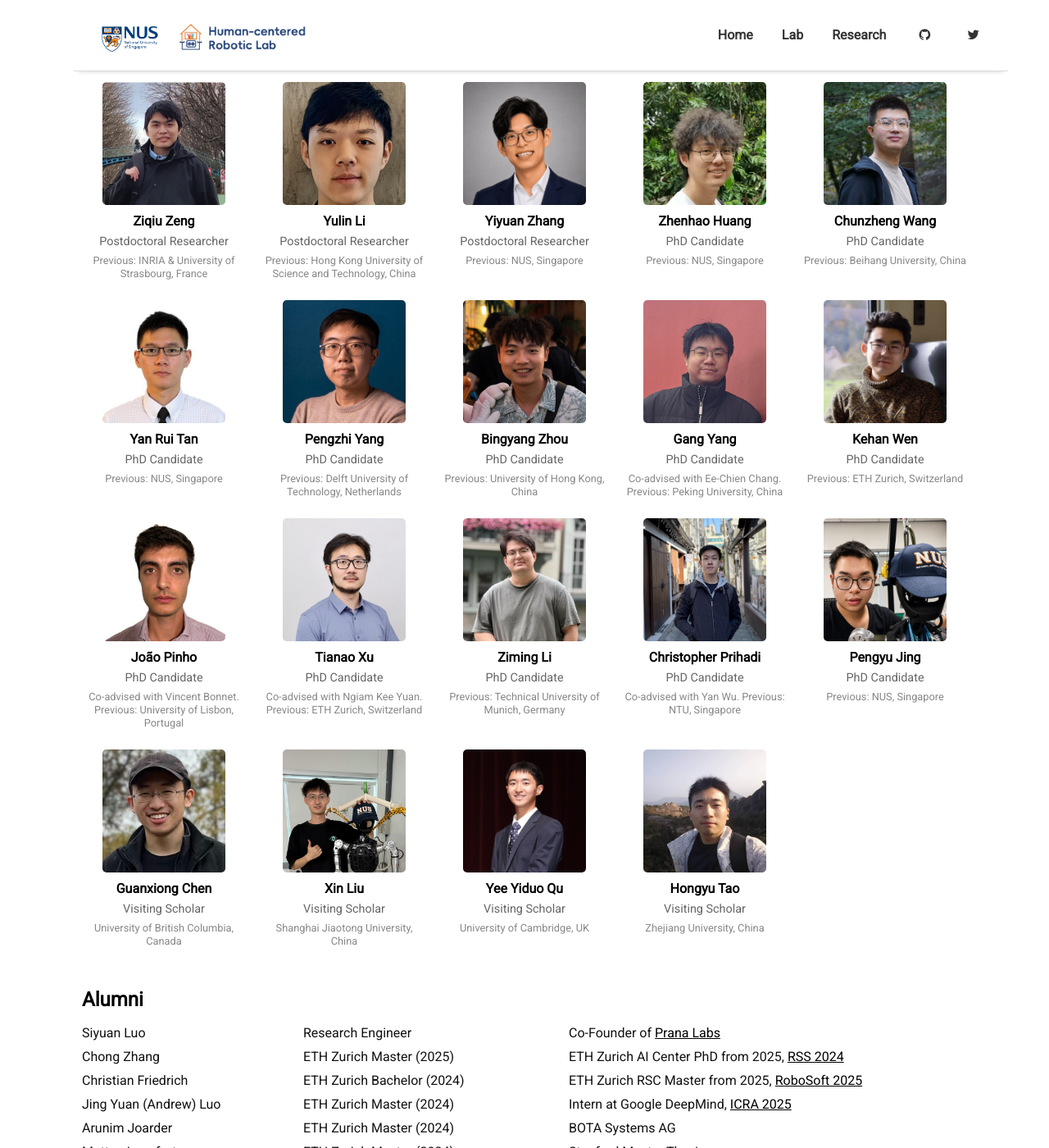
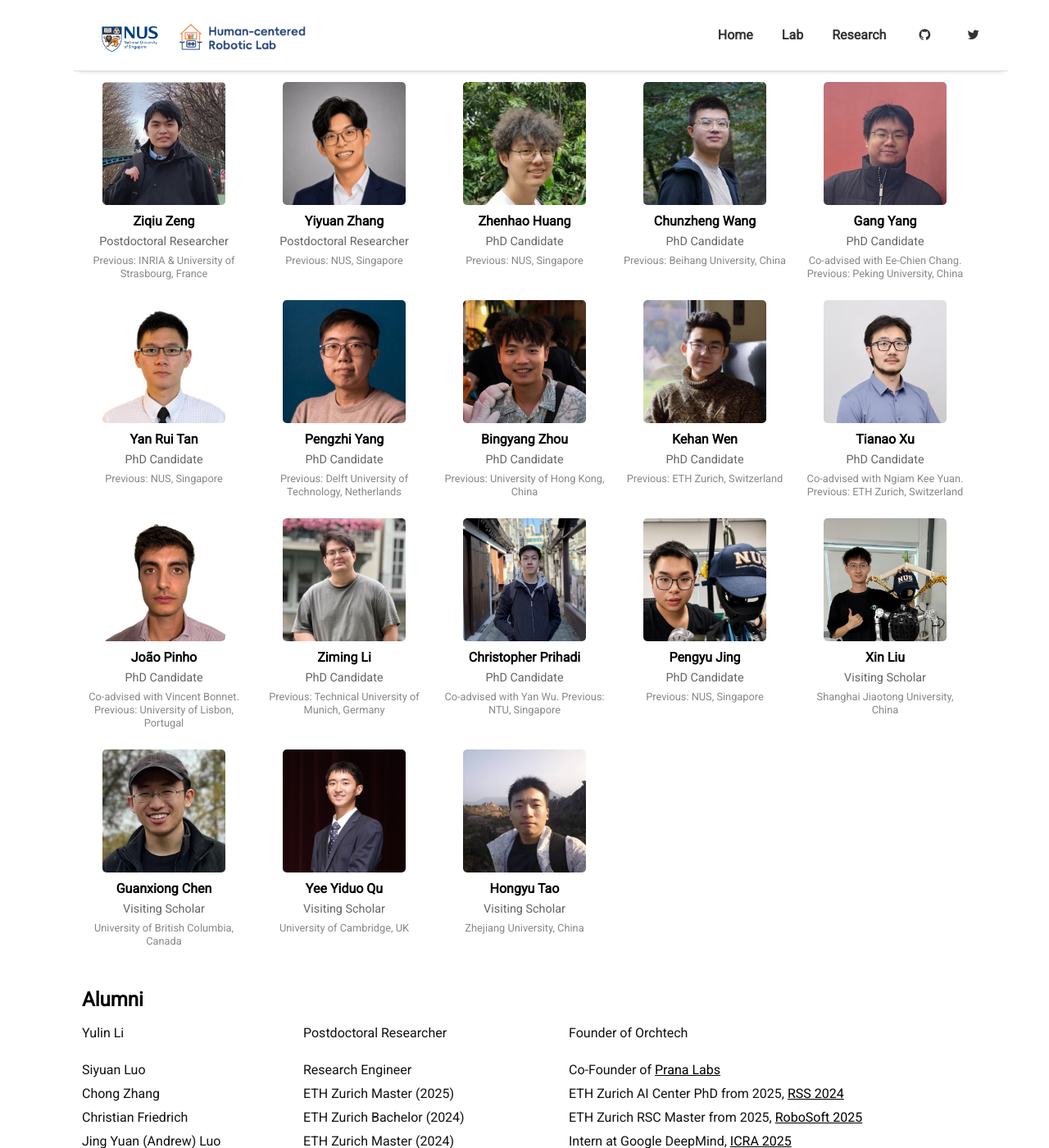
Before and after one commit to NUS-HcRL/nus-hcrl.github.io, a Jekyll site: the page built from pages/lab.md, in a window 1280 px wide and 1400 px high, scrolled down 380 px. Shown: the whole window at 82% size. Built offline with Jekyll 4.4.1, drawn with Linux system fonts in a browser that asks for light colours; nearby versions of some CDN libraries.

Commit message:
Update member cards and alumni information
Removed Yulin Li's member card and added Gang Yang's member card. Updated the alumni section to include Yulin Li's new status.

```diff
--- a/pages/lab.md
+++ b/pages/lab.md
@@ -29,14 +29,6 @@ permalink: /lab
       <div class="member-origin">Previous: INRIA & University of Strasbourg, France</div>
     </div>
   </a>
-  <a href="https://yulinli0.github.io/" class="member-link" target="_blank">
-    <div class="member-card">
-      <img src="/assets/img/Yulin.jpg" class="member-photo" alt="Yulin Li">
-      <div class="member-name">Yulin Li</div>
-      <div class="member-position">Postdoctoral Researcher</div>
-      <div class="member-origin">Previous: Hong Kong University of Science and Technology, China</div>
-    </div>
-  </a>
   <a href="https://yiyuanzhang.crd.co/" class="member-link" target="_blank">
     <div class="member-card">
       <img src="/assets/img/Yiyuan.png" class="member-photo" alt="Yiyuan Zhang">
@@ -59,6 +51,14 @@ permalink: /lab
         <div class="member-name">Chunzheng Wang</div>
         <div class="member-position">PhD Candidate</div>
         <div class="member-origin">Previous: Beihang University, China</div>
+    </div>
+  </a>
+  <a href="https://www.linkedin.com/in/gang-yang-a869492bb/" class="member-link" target="_blank">
+    <div class="member-card">
+        <img src="/assets/img/Gang.jpg" class="member-photo" alt="Gang Yang">
+        <div class="member-name">Gang Yang</div>
+        <div class="member-position">PhD Candidate</div>
+        <div class="member-origin">Co-advised with Ee-Chien Chang. Previous: Peking University, China</div>
     </div>
   </a>
   <a href="https://www.linkedin.com/in/yan-rui-tan-475b2612a/" class="member-link" target="_blank">
@@ -85,14 +85,6 @@ permalink: /lab
         <div class="member-origin">Previous: University of Hong Kong, China</div>
     </div>
   </a>
-  <a href="https://www.linkedin.com/in/gang-yang-a869492bb/" class="member-link" target="_blank">
-    <div class="member-card">
-        <img src="/assets/img/Gang.jpg" class="member-photo" alt="Gang Yang">
-        <div class="member-name">Gang Yang</div>
-        <div class="member-position">PhD Candidate</div>
-        <div class="member-origin">Co-advised with Ee-Chien Chang. Previous: Peking University, China</div>
-    </div>
-  </a>
   <a href="https://www.linkedin.com/in/kehanwen0923/" class="member-link" target="_blank">
     <div class="member-card">
         <img src="/assets/img/Kehan.jpg" class="member-photo" alt="Kehan Wen">
@@ -101,20 +93,20 @@ permalink: /lab
         <div class="member-origin">Previous: ETH Zurich, Switzerland</div>
     </div>
   </a>
+  <a href="https://www.linkedin.com/in/tianao-xu-066b51258/" class="member-link" target="_blank">
+    <div class="member-card">
+        <img src="/assets/img/Tianao.jpg" class="member-photo" alt="Tianao Xu">
+        <div class="member-name">Tianao Xu</div>
+        <div class="member-position">PhD Candidate</div>
+        <div class="member-origin">Co-advised with Ngiam Kee Yuan. Previous: ETH Zurich, Switzerland</div>
+    </div>
+  </a>
   <a href="https://www.linkedin.com/in/jo%C3%A3opinho/" class="member-link" target="_blank">
     <div class="member-card">
         <img src="/assets/img/João.jpg" class="member-photo" alt="João Pinho">
         <div class="member-name">João Pinho</div>
         <div class="member-position">PhD Candidate</div>
         <div class="member-origin">Co-advised with Vincent Bonnet. Previous: University of Lisbon, Portugal</div>
-    </div>
-  </a>
-  <a href="https://www.linkedin.com/in/tianao-xu-066b51258/" class="member-link" target="_blank">
-    <div class="member-card">
-        <img src="/assets/img/Tianao.jpg" class="member-photo" alt="Tianao Xu">
-        <div class="member-name">Tianao Xu</div>
-        <div class="member-position">PhD Candidate</div>
-        <div class="member-origin">Co-advised with Ngiam Kee Yuan. Previous: ETH Zurich, Switzerland</div>
     </div>
   </a>
   <a href="https://www.linkedin.com/in/ziming-li-8b68b7280/" class="member-link" target="_blank">
@@ -141,20 +133,20 @@ permalink: /lab
       <div class="member-origin">Previous: NUS, Singapore</div>
     </div>
   </a>
+  <a href="https://www.linkedin.com/in/xin-liu-9533243a7/" class="member-link" target="_blank">
+    <div class="member-card">
+          <img src="/assets/img/Xin.jpg" class="member-photo" alt="Xin Liu">
+          <div class="member-name">Xin Liu</div>
+          <div class="member-position">Visiting Scholar</div>
+          <div class="member-origin">Shanghai Jiaotong University, China</div>
+    </div>
+  </a>
   <a href="https://www.cs.ubc.ca/~gxchen/" class="member-link" target="_blank">
     <div class="member-card">
       <img src="/assets/img/Guanxiong.jpeg" class="member-photo" alt="Kunqi Xu">
       <div class="member-name">Guanxiong Chen</div>
       <div class="member-position">Visiting Scholar</div>
       <div class="member-origin">University of British Columbia, Canada</div>
-    </div>
-  </a>
-  <a href="https://www.linkedin.com/in/xin-liu-9533243a7/" class="member-link" target="_blank">
-    <div class="member-card">
-          <img src="/assets/img/Xin.jpg" class="member-photo" alt="Xin Liu">
-          <div class="member-name">Xin Liu</div>
-          <div class="member-position">Visiting Scholar</div>
-          <div class="member-origin">Shanghai Jiaotong University, China</div>
     </div>
   </a>
   <a href="https://www.linkedin.com/in/yiduo-qu-59115321b/" class="member-link" target="_blank">
@@ -176,6 +168,12 @@ permalink: /lab
 </div>
 
 ## Alumni
+  <div class="alumni-list">
+    <div class="alumni-row">
+      <div class="alumni-name">Yulin Li</div>
+      <div class="alumni-edu">Postdoctoral Researcher</div>
+      <div class="alumni-status">Founder of Orchtech</div>
+    </div>
   <div class="alumni-list">
     <div class="alumni-row">
       <div class="alumni-name">Siyuan Luo</div>
```
